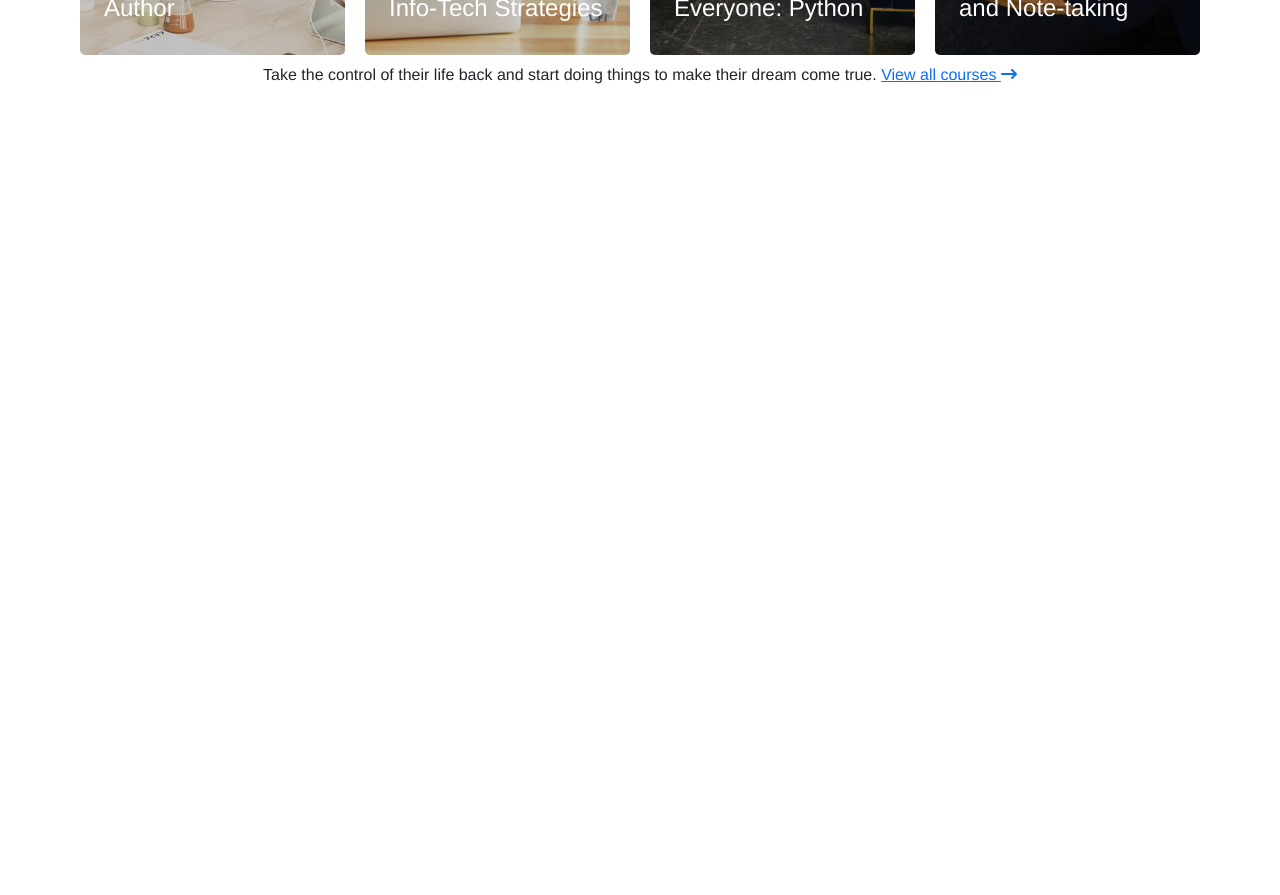
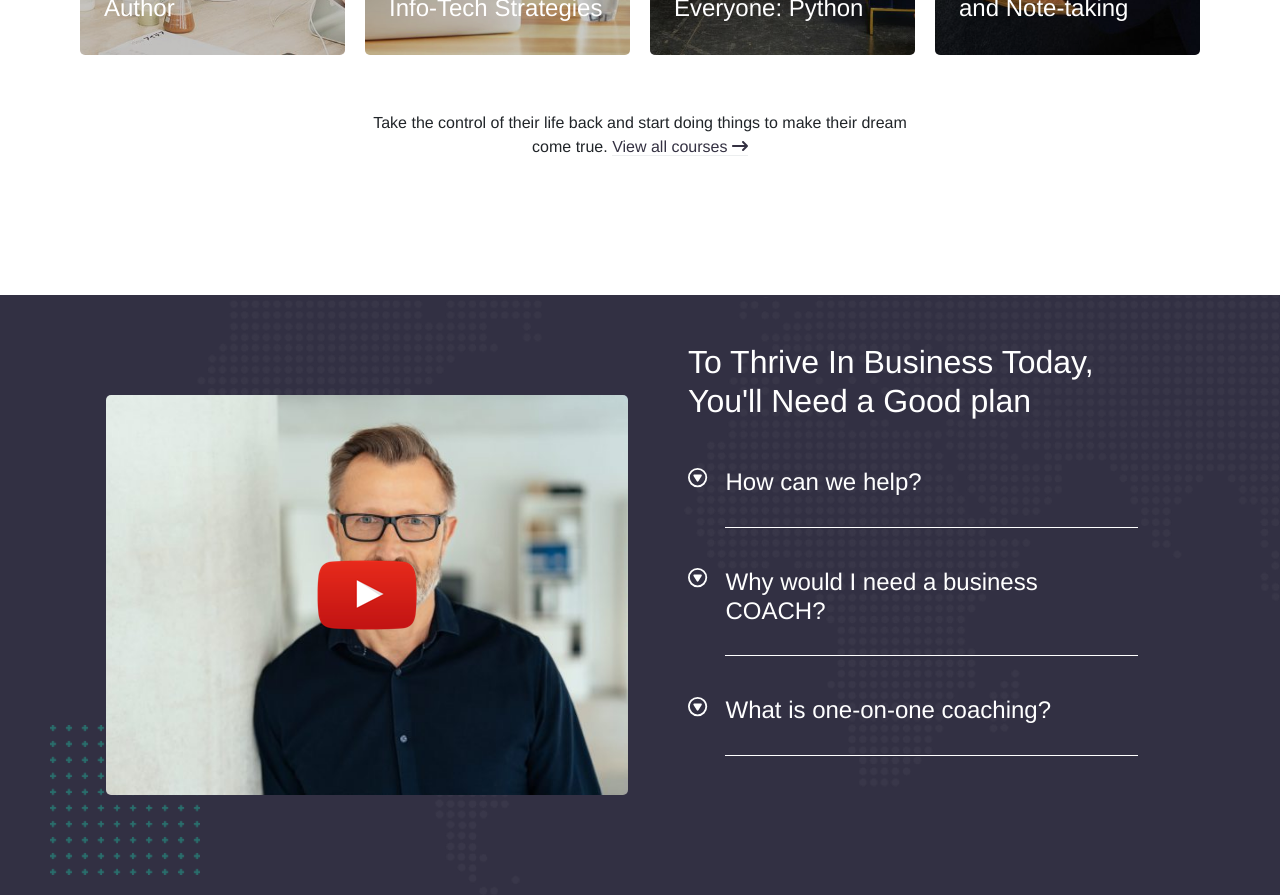
Before and after one commit to NuvoloniM/proj-html-vuejs, a Vue app: page / in a window 1280 px wide. Shown: the part 2600-3495 px from the top of the page. Before the commit the page ends 2775 px from the top, so only its background shows below. Built offline with nearby package versions, Linux system fonts and the light colour scheme.

Commit message:
Pubblicity section

```diff
--- a/src/App.vue
+++ b/src/App.vue
@@ -6,6 +6,7 @@
       <StartedSection/>
       <ExploreSection/>
       <HelpSection/>
+      <PubblicitySection/>
     </main>
   </div>
 </template>
@@ -20,6 +21,7 @@ import HeroComp from './components/main/HeroComp.vue';
 import StartedSection from './components/main/StartedSection.vue';
 import ExploreSection from './components/main/ExploreSection.vue'
 import HelpSection from './components/main/HelpSection.vue'
+import PubblicitySection from './components/main/PubblicitySection.vue';
 // * Footer components *
 
 
@@ -31,6 +33,7 @@ export default {
     StartedSection,
     ExploreSection,
     HelpSection,
+    PubblicitySection,
   }
 }
 </script>
--- a/src/assets/style/mixin.scss
+++ b/src/assets/style/mixin.scss
@@ -26,3 +26,11 @@
             font-weight: bold;
         }
 }
+
+@mixin black_filter {
+    background-color: #000;
+    height: 100%;
+    width: 100%;
+    filter: opacity(20%);
+    border-radius: 5px;
+}
--- a/src/assets/style/variables.scss
+++ b/src/assets/style/variables.scss
@@ -7,3 +7,5 @@ $main_text:#1eae96;
 $section_bg: #eceeef;
 
 $dot_section: #bcbcbe;
+
+$pubblicity_section: #323043;
--- a/src/components/main/HelpSection.vue
+++ b/src/components/main/HelpSection.vue
@@ -13,7 +13,7 @@
                 :link="element.link"
                 />
         </div>
-        <p> Take the control of their life back and start doing things to make their dream come true. <span><a href="#">View all courses <font-awesome-icon icon="fa-solid fa-arrow-right-long" /></a></span></p>
+        <p class="w-50 mx-auto py-5"> Take the control of their life back and start doing things to make their dream come true. <span class="link"><a href="#">View all courses <font-awesome-icon icon="fa-solid fa-arrow-right-long" /></a></span></p>
     </div>
 </div>
 
@@ -69,4 +69,13 @@ export default {
 h6 {
     color: $main_text;
 }
+
+.link {
+    a{
+        color: $nav_text;
+        text-decoration: none;
+        border-bottom: 1px solid $section_bg;
+    }
+}
+
 </style>
--- /dev/null
+++ b/src/components/main/PubblicitySection.vue
@@ -0,0 +1,45 @@
+<template>
+<div class="section">
+    <div class="decoration">
+        <img src="../../assets/images/maxcoach-shape-07-150x150.png" alt="">
+    </div>
+    <div class="row container justify-content-center mx-auto">
+        <PubblicitySectionVideo/>
+        <PubblicitySectiontext/>
+    </div>
+</div>
+</template>
+
+<script>
+
+import PubblicitySectionVideo from '../main/partials/PubblicySectionVideo.vue';
+import PubblicitySectiontext from '../main/partials/PubblicitySectionText.vue';
+
+export default {
+    name: 'PubblicitySection',
+    components: {
+        PubblicitySectionVideo,
+        PubblicitySectiontext,
+    }
+}
+</script>
+
+<style lang="scss" scoped>
+
+@import '../../assets/style/mixin.scss';
+.section {
+    background-color: #323043;
+    background-image: url('../../assets/images/background-map-dots-top-right-transparent.png');
+    background-repeat: no-repeat;
+    background-position: right;
+    background-size: contain;
+    position: relative;
+
+    .decoration{
+        position: absolute;
+        bottom: 20px;
+        left: 50px;
+    }
+}
+
+</style>
--- a/src/components/main/partials/HelpSectionCard.vue
+++ b/src/components/main/partials/HelpSectionCard.vue
@@ -35,11 +35,7 @@ export default {
         padding: 0;
 
         .filter {
-            background-color: #000;
-            height: 100%;
-            width: 100%;
-            filter: opacity(20%);
-            border-radius: 5px;
+            @include black_filter;
         }
 
         .photo_text {
--- /dev/null
+++ b/src/components/main/partials/PubblicitySectionQuestions.vue
@@ -0,0 +1,62 @@
+<template>
+    <div class="d-flex text-white align-items-star my-3">
+        <div class="col-1">
+            <font-awesome-icon icon="fa-regular fa-circle-play" class="icon" />
+        </div>
+        <div class="col-11 mb-3 effect">
+            <h4> {{title}}</h4>
+            <p>
+                {{text1}}
+                <br>
+                <br>
+                {{text2}}
+            </p>
+        </div>
+    </div>
+</template>
+
+<script>
+export default {
+    name: 'PubblicitySectionQuestions',
+    props: {
+        title: String,
+        text1: String,
+        text2: String,
+    }
+}
+</script>
+
+<style lang="scss" scoped>
+@import '../../../assets/style/variables.scss';
+    .icon {
+        transform: rotate(90deg);
+        font-size: 1.2em;
+        transition: transform 2s;
+    }
+
+    h4 {
+        padding-bottom: 30px;
+        border-bottom: 1px solid #fff;
+    }
+
+    p {
+        display: none;
+        padding-bottom: 30px;
+        border-bottom: 1px solid #fff;
+
+    }
+
+    .effect:hover p {
+        display: block;
+        cursor: pointer;
+    }
+
+    .effect:hover h4{
+        color: $main_text;
+    }
+
+    .effect:hover .col-1 .icon{
+        transform: rotate(-180deg);
+        color: $main_text;
+    }
+</style>
--- /dev/null
+++ b/src/components/main/partials/PubblicitySectionText.vue
@@ -0,0 +1,48 @@
+<template>
+    <div class="col-6 my-5 px-5">
+        <h2 class="mb-5 text-white">To Thrive In Business Today, You'll Need a Good plan</h2>
+        <PubblicitySectionQuestions
+        v-for="(element,index) in questions" :key="index"
+        :title="element.title"
+        :text1="element.text1"
+        :text2="element.text2"
+        />
+    </div>
+</template>
+
+<script>
+
+import PubblicitySectionQuestions from '../partials/PubblicitySectionQuestions.vue';
+
+export default {
+    name: 'PubblicitySectiontext',
+    components:{
+        PubblicitySectionQuestions,
+    },
+    data() {
+        return {
+            questions: [
+                {
+                    title: "How can we help?",
+                    text1: "How many courses you've been on, using however many techniques and methods. Unless you've come to realize the value of mindset, then you've yet understand how success comes.",
+                    text2:"With everyone else's mindset involved impacting too. Hence why business coaching is so crucial for success.",
+                },
+                {
+                    title: "Why would I need a business COACH?",
+                    text1: "How many courses you've been on, using however many techniques and methods. Unless you've come to realize the value of mindset, then you've yet understand how success comes.",
+                    text2:"With everyone else's mindset involved impacting too. Hence why business coaching is so crucial for success.",
+                },
+                {
+                    title: "What is one-on-one coaching?",
+                    text1: "How many courses you've been on, using however many techniques and methods. Unless you've come to realize the value of mindset, then you've yet understand how success comes.",
+                    text2:"With everyone else's mindset involved impacting too. Hence why business coaching is so crucial for success.",
+                },
+            ]
+        }
+    }
+}
+</script>
+
+<style lang="scss" scoped>
+
+</style>
--- /dev/null
+++ b/src/components/main/partials/PubblicySectionVideo.vue
@@ -0,0 +1,37 @@
+<template>
+    <div class="col-6">
+        <div class="video">
+            <div class="play">
+                <img src="../../../assets/images/icon-youtube-play.png" alt="">
+            </div>
+        </div>
+    </div>
+</template>
+
+<script>
+export default {
+    name: 'PubblicitySectionVideo',
+}
+</script>
+
+<style lang="scss" scoped>
+@import '../../../assets/style/mixin.scss';
+
+.video {
+    background-image: url('../../../assets/images/home-business-video-poster-670x450.jpg');
+    height: 400px;
+    margin: 100px 0;
+    background-size: cover;
+    background-repeat: no-repeat;
+    background-position: center center;
+    position: relative;
+    border-radius: 5px ;
+
+    .play {
+        position: absolute;
+        top: 50%;
+        left: 50%;
+        transform: translate(-50% , -50%);
+    }
+}
+</style>
--- a/src/main.js
+++ b/src/main.js
@@ -10,12 +10,13 @@ import { faCircleUser } from '@fortawesome/free-regular-svg-icons'
 import { faMagnifyingGlass } from "@fortawesome/free-solid-svg-icons";
 import { faChevronDown} from "@fortawesome/free-solid-svg-icons";
 import { faArrowRightLong} from "@fortawesome/free-solid-svg-icons";
+import {faCirclePlay} from "@fortawesome/free-regular-svg-icons";
 
 /* import font awesome icon component */
 import { FontAwesomeIcon } from '@fortawesome/vue-fontawesome'
 
 /* add icons to the library */
-library.add(faCircleUser, faMagnifyingGlass, faChevronDown, faArrowRightLong)
+library.add(faCircleUser, faMagnifyingGlass, faChevronDown, faArrowRightLong, faCirclePlay, )
 
 /* add font awesome icon component */
 Vue.component('font-awesome-icon', FontAwesomeIcon)
```
